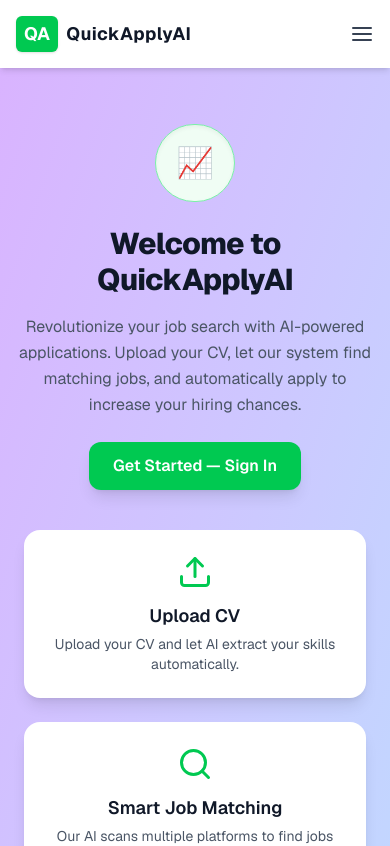
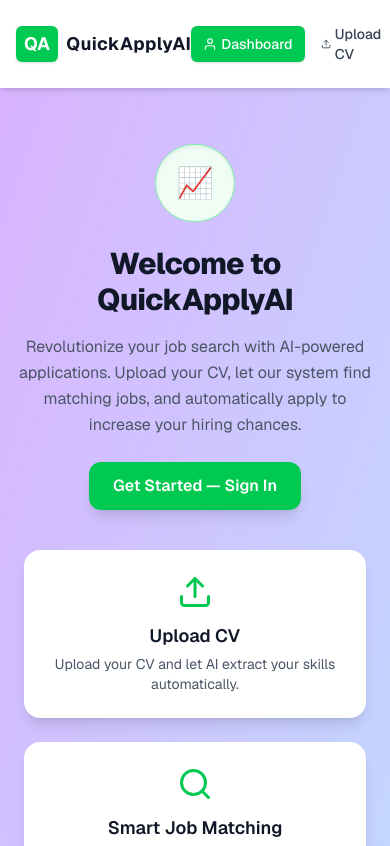
Before and after one commit to HudsonWayne/SignLanguageConvetor, a Next.js app in the folder Desktop/FastApplyAi/fastapplyai/: page / in a window 390 px wide. Shown: the top 846 px of the page. Built offline with nearby package versions, Linux system fonts and the light colour scheme.

Commit message:
initial commit

```diff
--- a/Desktop/FastApplyAi/fastapplyai/src/app/page.tsx
+++ b/Desktop/FastApplyAi/fastapplyai/src/app/page.tsx
@@ -42,7 +42,7 @@ export default function HomePage() {
         </div>
 
         {/* Desktop Menu */}
-        <div className="hidden md:flex items-center gap-4 lg:gap-8 text-sm text-gray-700 font-medium">
+        <div className="flex items-center gap-4 lg:gap-8 text-sm text-gray-700 font-medium">
           <Link
             href="/dashboard"
             className="flex items-center gap-1 bg-green-500 text-white px-3 py-2 rounded-md hover:bg-green-600 transition-all shadow-sm hover:shadow-md hover:-translate-y-0.5"
@@ -74,6 +74,7 @@ export default function HomePage() {
             <FiBell /> Notifications
           </Link>
 
+          {/* Sign in */}
           <Link
             href="/signin"
             className="bg-green-500 text-white px-4 py-2 rounded-md items-center gap-1 hover:bg-green-600 transition-all shadow-md hover:shadow-lg hover:-translate-y-0.5 text-sm"
@@ -91,9 +92,9 @@ export default function HomePage() {
         </button>
       </nav>
 
-      {/* Mobile Dropdown */}
+      {/* Mobile Dropdown (ALSO visible on laptop now) */}
       {mobileMenu && (
-        <div className="md:hidden bg-white shadow-lg border-b p-5 space-y-4 text-gray-700">
+        <div className="bg-white shadow-lg border-b p-5 space-y-4 text-gray-700">
           <Link href="/dashboard" className="block">
             Dashboard
           </Link>
```
